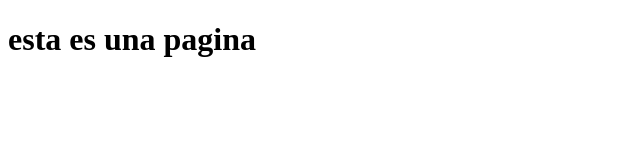
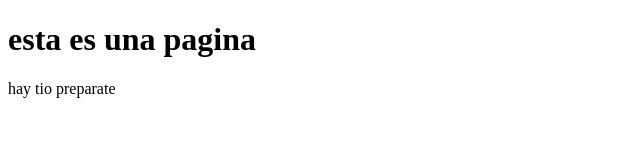
Before and after one commit to mrtrance/heroesdc, a plain HTML site: page index.html in a window 1280 px wide. Shown: the whole page, without its empty margins (0-640 px from the left). Drawn offline with Linux system fonts and the light colour scheme.

Commit message:
actualizacion de texto

```diff
--- a/index.html
+++ b/index.html
@@ -6,5 +6,6 @@
 </head>
 <body>
   <h1>esta es una pagina</h1>
+  <p>hay tio preparate</p>
 </body>
 </html>
```
